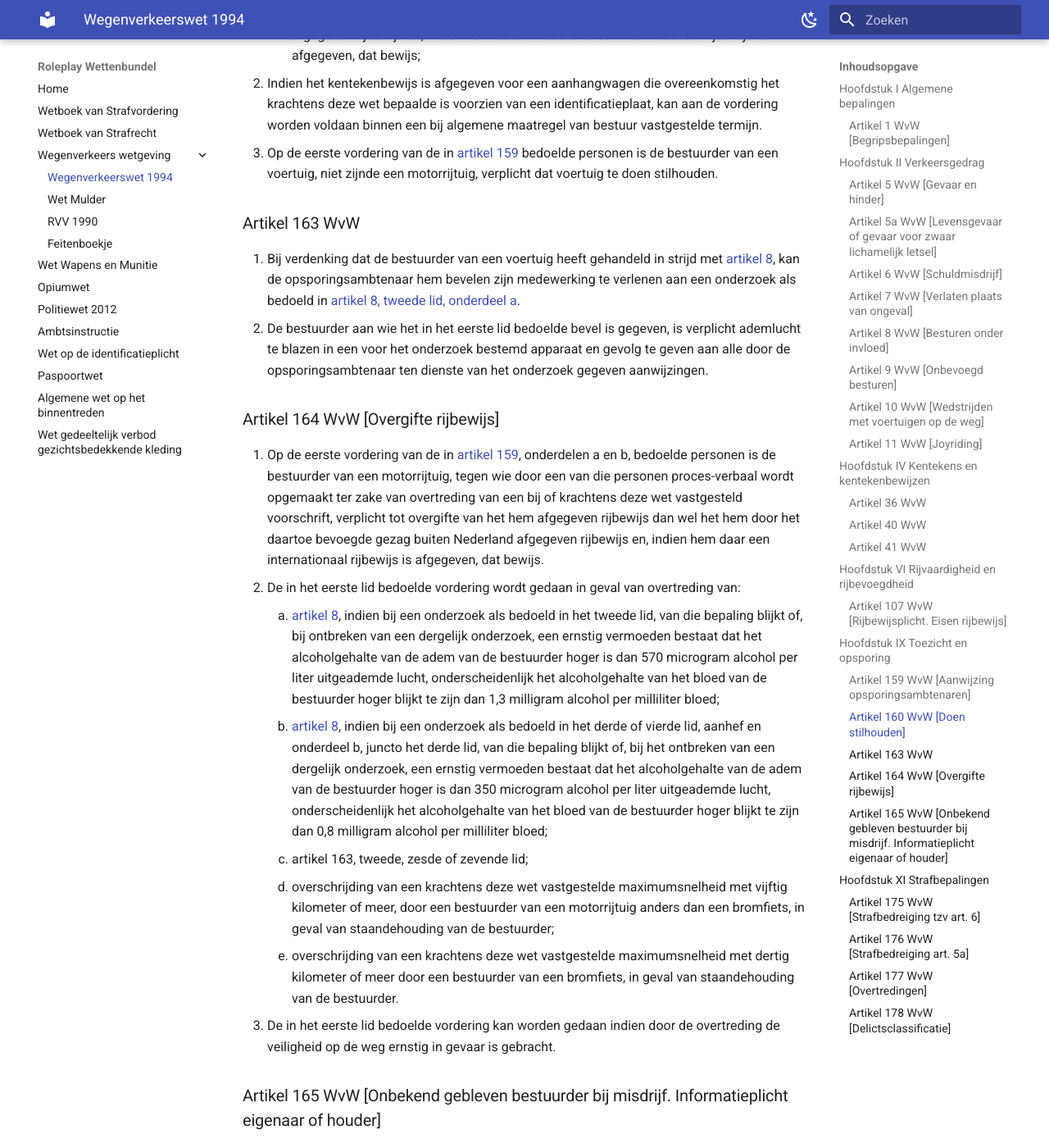
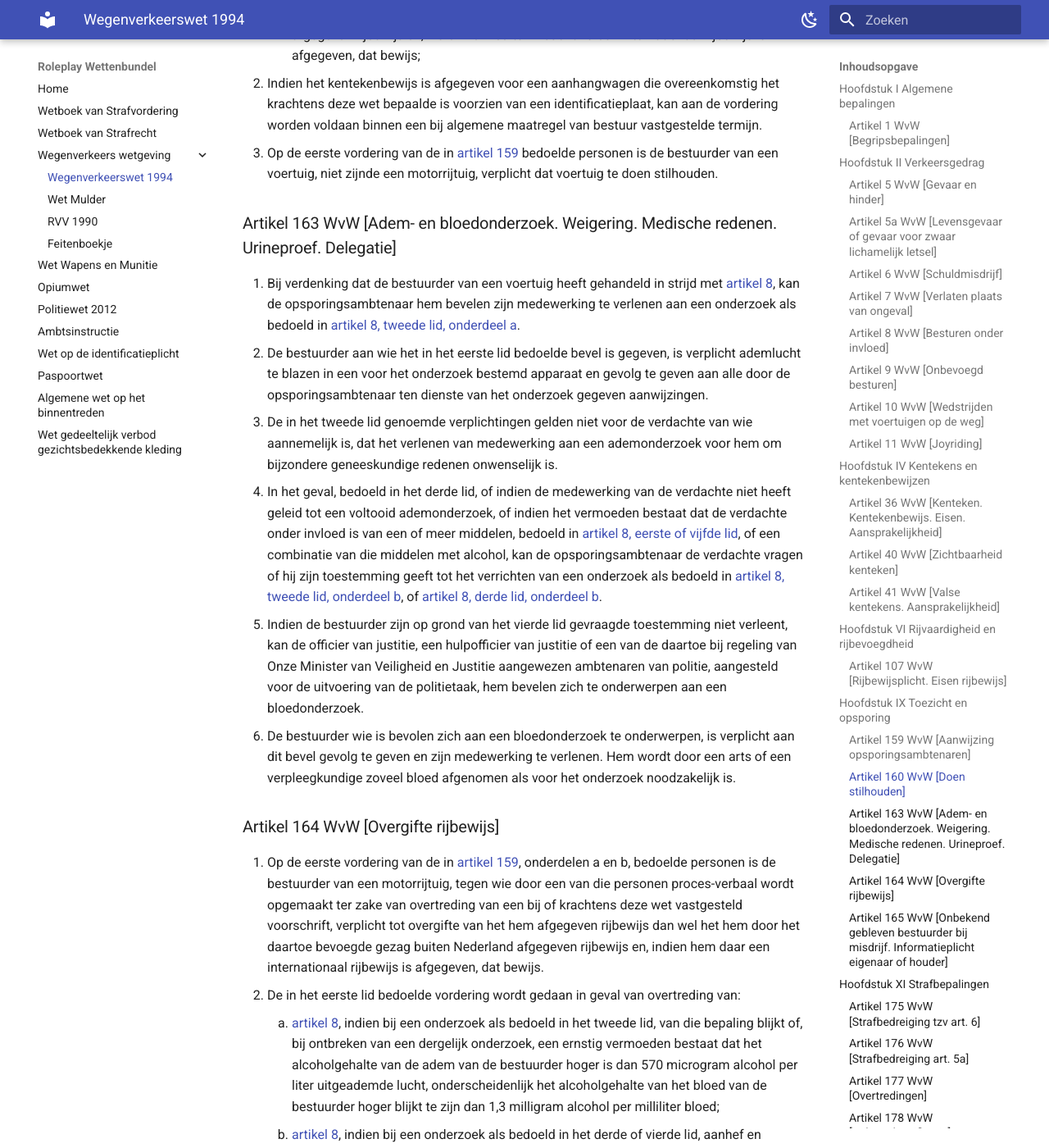
Before and after one commit to EnriqueFernandez20/FutureRP-Wettenbundel, an MkDocs documentation site: the page built from docs/wegenverkeerswet/wegenverkeerswet-1994.md, in a window 1280 px wide and 1400 px high, scrolled down 6030 px. Shown: the whole window at 82% size. Built offline with MkDocs 1.6.1 and Material for MkDocs 9.7.7, drawn with Linux system fonts in a browser that asks for light colours; some of the changed text lies outside the part shown.

Commit message:
Update wegenverkeerswet-1994.md
- Kwalificaties toegevoegd
- Artikelen gelinked
- Artikel 163 uitgebreid

```diff
--- a/docs/wegenverkeerswet/wegenverkeerswet-1994.md
+++ b/docs/wegenverkeerswet/wegenverkeerswet-1994.md
@@ -9,8 +9,8 @@
     2. wegen: alle voor het openbaar verkeer openstaande wegen of paden met inbegrip van de daarin liggende bruggen en duikers en de tot die wegen behorende paden en bermen of zijkanten;
     3. motorrijtuigen: alle voertuigen, bestemd om anders dan langs spoorstaven te worden voortbewogen uitsluitend of mede door een mechanische kracht, op of aan het voertuig zelf aanwezig dan wel door elektrische tractie met stroomtoevoer van elders, met uitzondering van fietsen met trapondersteuning;
     4. aanhangwagen: voertuig dat kennelijk is bestemd om te worden voortbewogen door een motorrijtuig. In het bepaalde krachtens deze wet kan onder aanhangwagen tevens worden verstaan een voertuig dat door een ander voertuig wordt voortbewogen of kennelijk is bestemd om door een ander voertuig te worden voortbewogen;
-    5. kenteken: kenteken als bedoeld in [artikel 36](#artikel-36-wvw) of artikel 37, derde lid;
-    6. kentekenbewijs: kentekenbewijs als bedoeld in [artikel 36](#artikel-36-wvw) dan wel een kentekenbewijs, afgegeven ter zake van de opgave van een kenteken als bedoeld in artikel 37, derde lid;
+    5. kenteken: kenteken als bedoeld in [artikel 36](#artikel-36-wvw-kenteken-kentekenbewijs-eisen-aansprakelijkheid) of artikel 37, derde lid;
+    6. kentekenbewijs: kentekenbewijs als bedoeld in [artikel 36](#artikel-36-wvw-kenteken-kentekenbewijs-eisen-aansprakelijkheid) dan wel een kentekenbewijs, afgegeven ter zake van de opgave van een kenteken als bedoeld in artikel 37, derde lid;
     7. rijbewijs: rijbewijs, bedoeld in [artikel 107](#artikel-107-wvw-rijbewijsplicht-eisen-rijbewijs);
 
 ## Hoofdstuk II Verkeersgedrag
@@ -74,7 +74,7 @@
 
 ## Hoofdstuk IV Kentekens en kentekenbewijzen
 
-### Artikel 36 WvW
+### Artikel 36 WvW [Kenteken. Kentekenbewijs. Eisen. Aansprakelijkheid]
 
 1. Aan de eigenaar of houder van een motorrijtuig of een aanhangwagen op de weg dient overeenkomstig bij algemene maatregel van bestuur vastgestelde regels door de Dienst Wegverkeer een kenteken voor dat voertuig te zijn opgegeven.
 2. Ter zake van de in het eerste lid bedoelde opgave dient overeenkomstig bij algemene maatregel van bestuur vastgestelde regels door de Dienst Wegverkeer een kentekenbewijs te zijn afgegeven aan de eigenaar of houder van het voertuig.
@@ -84,7 +84,7 @@
     3. niet te zijn ingevorderd, en
     4. behoorlijk leesbaar te zijn.
 
-### Artikel 40 WvW
+### Artikel 40 WvW [Zichtbaarheid kenteken]
 
 1. Het kenteken dient behoorlijk zichtbaar op of aan het motorrijtuig of de aanhangwagen aanwezig te zijn.
 2. Bij algemene maatregel van bestuur worden nadere regels vastgesteld omtrent de inrichting, het aanbrengen en de verlichting van het kenteken en worden regels vastgesteld omtrent de kentekenplaat en de onderdelen daarvan, alsmede de daarop aan te brengen merken.
@@ -93,11 +93,11 @@
     1. voor zover het betreft een motorrijtuig, de eigenaar of houder die het motorrijtuig op de weg laat staan of daarmee over de weg laat rijden, alsmede in het geval dat met dat motorrijtuig over de weg wordt gereden, de bestuurder, en
     2. voor zover het betreft een aanhangwagen, de eigenaar of houder die de aanhangwagen op de weg laat staan of deze met een motorrijtuig over de weg laat voortbewegen, alsmede in het geval dat de aanhangwagen met een motorrijtuig over de weg wordt voortbewogen, de bestuurder van dat motorrijtuig.
 
-### Artikel 41 WvW
+### Artikel 41 WvW [Valse kentekens. Aansprakelijkheid]
 
 1. Het is verboden:
-    1. op een motorrijtuig of een aanhangwagen enig teken of middel aan te brengen of te doen aanbrengen met het oogmerk de herkenning, daaronder begrepen de herkenning met behulp van technische voorzieningen, van het ingevolge [artikel 40](#artikel-40-wvw) gevoerde kenteken te bemoeilijken;
-    2. een motorrijtuig op de weg te laten staan of daarmee over de weg te rijden dan wel een aanhangwagen op de weg te laten staan of met een motorrijtuig over de weg voort te bewegen, wanneer op dat motorrijtuig of die aanhangwagen enig teken of middel is aangebracht, waardoor de herkenning, daaronder begrepen de herkenning met behulp van technische voorzieningen, van het ingevolge [artikel 40](#artikel-40-wvw) gevoerde kenteken wordt bemoeilijkt;
+    1. op een motorrijtuig of een aanhangwagen enig teken of middel aan te brengen of te doen aanbrengen met het oogmerk de herkenning, daaronder begrepen de herkenning met behulp van technische voorzieningen, van het ingevolge [artikel 40](#artikel-40-wvw-zichtbaarheid-kenteken) gevoerde kenteken te bemoeilijken;
+    2. een motorrijtuig op de weg te laten staan of daarmee over de weg te rijden dan wel een aanhangwagen op de weg te laten staan of met een motorrijtuig over de weg voort te bewegen, wanneer op dat motorrijtuig of die aanhangwagen enig teken of middel is aangebracht, waardoor de herkenning, daaronder begrepen de herkenning met behulp van technische voorzieningen, van het ingevolge [artikel 40](#artikel-40-wvw-zichtbaarheid-kenteken) gevoerde kenteken wordt bemoeilijkt;
 
 ## Hoofdstuk VI Rijvaardigheid en rijbevoegdheid
 
@@ -126,10 +126,14 @@
 2. Indien het kentekenbewijs is afgegeven voor een aanhangwagen die overeenkomstig het krachtens deze wet bepaalde is voorzien van een identificatieplaat, kan aan de vordering worden voldaan binnen een bij algemene maatregel van bestuur vastgestelde termijn.
 3. Op de eerste vordering van de in [artikel 159](#artikel-159-wvw-aanwijzing-opsporingsambtenaren) bedoelde personen is de bestuurder van een voertuig, niet zijnde een motorrijtuig, verplicht dat voertuig te doen stilhouden.
 
-### Artikel 163 WvW
+### Artikel 163 WvW [Adem- en bloedonderzoek. Weigering. Medische redenen. Urineproef. Delegatie]
 
 1. Bij verdenking dat de bestuurder van een voertuig heeft gehandeld in strijd met [artikel 8](#artikel-8-wvw-besturen-onder-invloed), kan de opsporingsambtenaar hem bevelen zijn medewerking te verlenen aan een onderzoek als bedoeld in [artikel 8, tweede lid, onderdeel a](#artikel-8-wvw-besturen-onder-invloed).
 2. De bestuurder aan wie het in het eerste lid bedoelde bevel is gegeven, is verplicht ademlucht te blazen in een voor het onderzoek bestemd apparaat en gevolg te geven aan alle door de opsporingsambtenaar ten dienste van het onderzoek gegeven aanwijzingen.
+3. De in het tweede lid genoemde verplichtingen gelden niet voor de verdachte van wie aannemelijk is, dat het verlenen van medewerking aan een ademonderzoek voor hem om bijzondere geneeskundige redenen onwenselijk is.
+4. In het geval, bedoeld in het derde lid, of indien de medewerking van de verdachte niet heeft geleid tot een voltooid ademonderzoek, of indien het vermoeden bestaat dat de verdachte onder invloed is van een of meer middelen, bedoeld in [artikel 8, eerste of vijfde lid](#artikel-8-wvw-besturen-onder-invloed), of een combinatie van die middelen met alcohol, kan de opsporingsambtenaar de verdachte vragen of hij zijn toestemming geeft tot het verrichten van een onderzoek als bedoeld in [artikel 8, tweede lid, onderdeel b](#artikel-8-wvw-besturen-onder-invloed), of [artikel 8, derde lid, onderdeel b](#artikel-8-wvw-besturen-onder-invloed).
+5. Indien de bestuurder zijn op grond van het vierde lid gevraagde toestemming niet verleent, kan de officier van justitie, een hulpofficier van justitie of een van de daartoe bij regeling van Onze Minister van Veiligheid en Justitie aangewezen ambtenaren van politie, aangesteld voor de uitvoering van de politietaak, hem bevelen zich te onderwerpen aan een bloedonderzoek.
+6. De bestuurder wie is bevolen zich aan een bloedonderzoek te onderwerpen, is verplicht aan dit bevel gevolg te geven en zijn medewerking te verlenen. Hem wordt door een arts of een verpleegkundige zoveel bloed afgenomen als voor het onderzoek noodzakelijk is.
 
 ### Artikel 164 WvW [Overgifte rijbewijs]
 
@@ -158,15 +162,15 @@
     1. gevangenisstraf van ten hoogste 72 maanden of geldboete van de vijfde categorie, indien het een ongeval betreft waardoor een ander wordt gedood;
     2. gevangenisstraf van ten hoogste 36 maanden of geldboete van de vierde categorie, indien het een ongeval betreft waardoor een ander lichamelijk letsel wordt toegebracht.
        Van roekeloosheid is in elk geval sprake als het gedrag tevens als een overtreding van [artikel 5a, eerste lid](#artikel-5a-wvw-levensgevaar-of-gevaar-voor-zwaar-lichamelijk-letsel), kan worden aangemerkt.
-3. Indien de schuldige verkeerde in de toestand, bedoeld in [artikel 8, eerste, tweede, derde, vierde of vijfde lid](#artikel-8-wvw-besturen-onder-invloed), dan wel na het feit niet heeft voldaan aan een bevel, gegeven krachtens artikel 163, tweede, zesde, zevende of negende lid, kunnen de in het eerste en tweede lid bepaalde gevangenisstraffen met de helft worden verhoogd.
+3. Indien de schuldige verkeerde in de toestand, bedoeld in [artikel 8, eerste, tweede, derde, vierde of vijfde lid](#artikel-8-wvw-besturen-onder-invloed), dan wel na het feit niet heeft voldaan aan een bevel, gegeven krachtens [artikel 163, tweede, zesde, zevende of negende lid](#artikel-163-wvw-adem--en-bloedonderzoek-weigering-medische-redenen-urineproef-delegatie), kunnen de in het eerste en tweede lid bepaalde gevangenisstraffen met de helft worden verhoogd.
 
 ### Artikel 176 WvW [Strafbedreiging art. 5a]
 
 1. Overtreding van [artikel 5a](#artikel-5a-wvw-levensgevaar-of-gevaar-voor-zwaar-lichamelijk-letsel) wordt gestraft met gevangenisstraf van ten hoogste 24 maanden of geldboete van de vierde categorie.
 2. Overtreding van de [artikelen 7, eerste lid, onderdelen a en c](#artikel-7-wvw-verlaten-plaats-van-ongeval), [8](#artikel-8-wvw-besturen-onder-invloed) en [9, eerste, tweede, vierde, vijfde, zevende en negende lid](#artikel-9-wvw-onbevoegd-besturen) wordt gestraft met een gevangenisstraf van ten hoogste 12 maanden of een geldboete van de vierde categorie.
-3. Overtreding van [artikel 41, eerste lid, onderdelen c tot en met f](#artikel-41-wvw), wordt gestraft hetzij met gevangenisstraf van ten hoogste zes maanden en geldboete van de derde categorie, hetzij met een van beide voormelde straffen.
+3. Overtreding van [artikel 41, eerste lid, onderdelen c tot en met f](#artikel-41-wvw-valse-kentekens-aansprakelijkheid), wordt gestraft hetzij met gevangenisstraf van ten hoogste zes maanden en geldboete van de derde categorie, hetzij met een van beide voormelde straffen.
 4. Overtreding van [artikel 11](#artikel-11-wvw-joyriding) wordt gestraft met gevangenisstraf van ten hoogste zes maanden of geldboete van de derde categorie.
-5. Overtreding van de artikelen 7, eerste lid, onderdeel b, 41, eerste lid, onderdelen a en b, 51, eerste lid, 61, eerste lid, onderdeel c, 74, 114, 151j, 162, derde en vierde lid, 163, tweede, zesde, zevende en negende lid en van de in artikel 4, tweede en vijfde lid, bedoelde regels voor zover het betreft een verbod tot het gebruik van verlichting, wordt gestraft met gevangenisstraf van ten hoogste drie maanden of geldboete van de derde categorie.
+5. Overtreding van de [artikelen 7, eerste lid, onderdeel b](#artikel-7-wvw-verlaten-plaats-van-ongeval), [41, eerste lid, onderdelen a en b](#artikel-41-wvw-valse-kentekens-aansprakelijkheid), 51, eerste lid, 61, eerste lid, onderdeel c, 74, 114, 151j, 162, derde en vierde lid, [163, tweede, zesde, zevende en negende lid](#artikel-163-wvw-adem--en-bloedonderzoek-weigering-medische-redenen-urineproef-delegatie) en van de in artikel 4, tweede en vijfde lid, bedoelde regels voor zover het betreft een verbod tot het gebruik van verlichting, wordt gestraft met gevangenisstraf van ten hoogste drie maanden of geldboete van de derde categorie.
 
 ### Artikel 177 WvW [Overtredingen]
 
```
